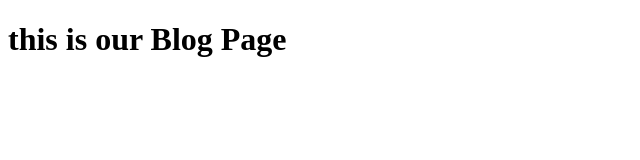
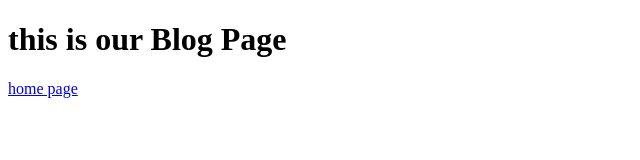
Before and after one commit to jaronschulz/udemy_Gatsby, a Gatsby site in the folder 0.IntroProject/: page /blog in a window 1280 px wide. Shown: the full height of the page, 0-640 px from the left. Built offline with nearby package versions, Linux system fonts and the light colour scheme; Gatsby itself is replaced by a stand-in of ours.

Commit message:
comparing a tag and Linkcomponent

```diff
--- a/0.IntroProject/src/pages/blog.js
+++ b/0.IntroProject/src/pages/blog.js
@@ -1,9 +1,14 @@
 import React from 'react'
+import { Link } from 'gatsby'
 
 const Blog = () => {
   return (
     <div>
       <h1>this is our Blog Page</h1>
+      <div>
+        {/* <a href="/">home page</a> */}
+        <Link to="/">home page</Link>
+      </div>
     </div>
   )
 }
```
Also changed, not shown: 0.IntroProject/src/pages/index.js (+8 -0 lines).
